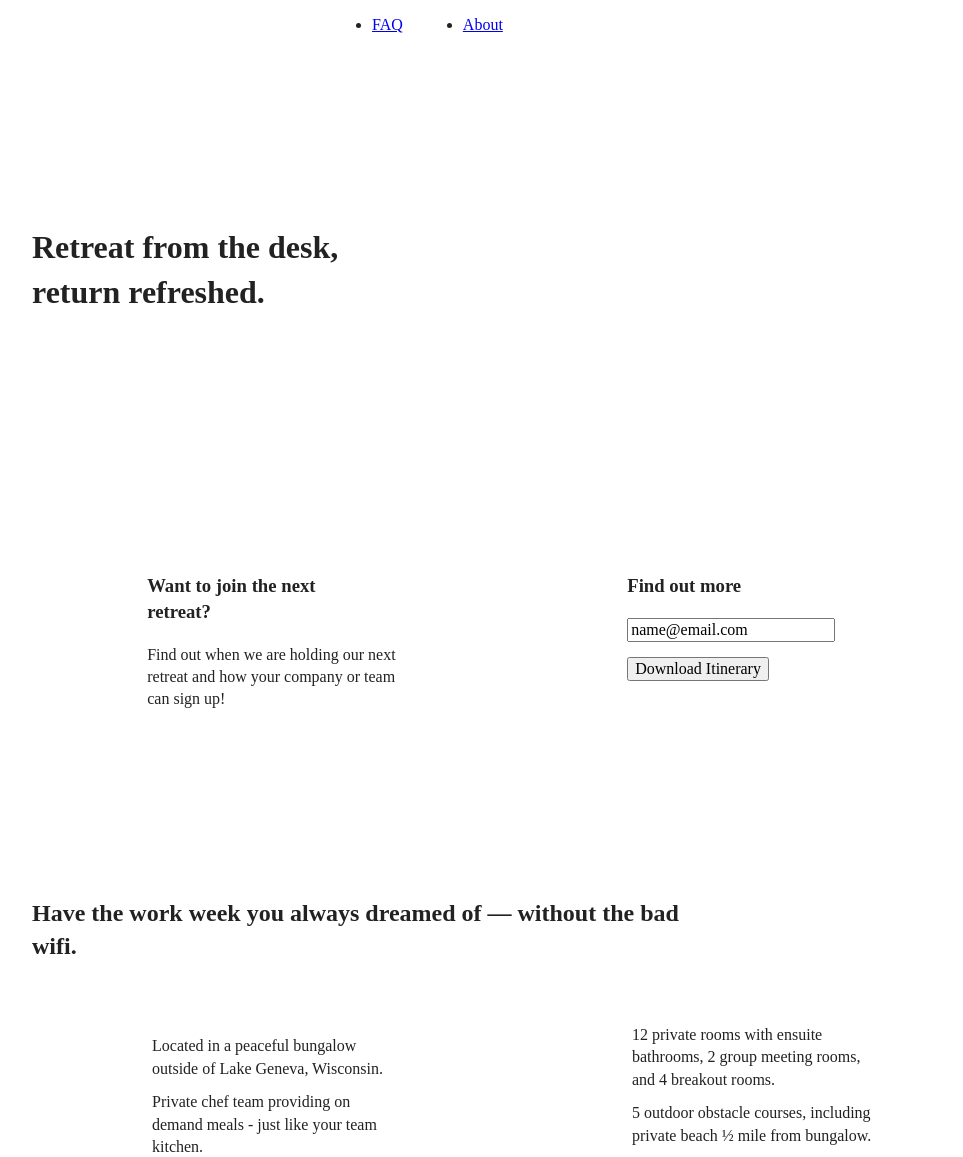
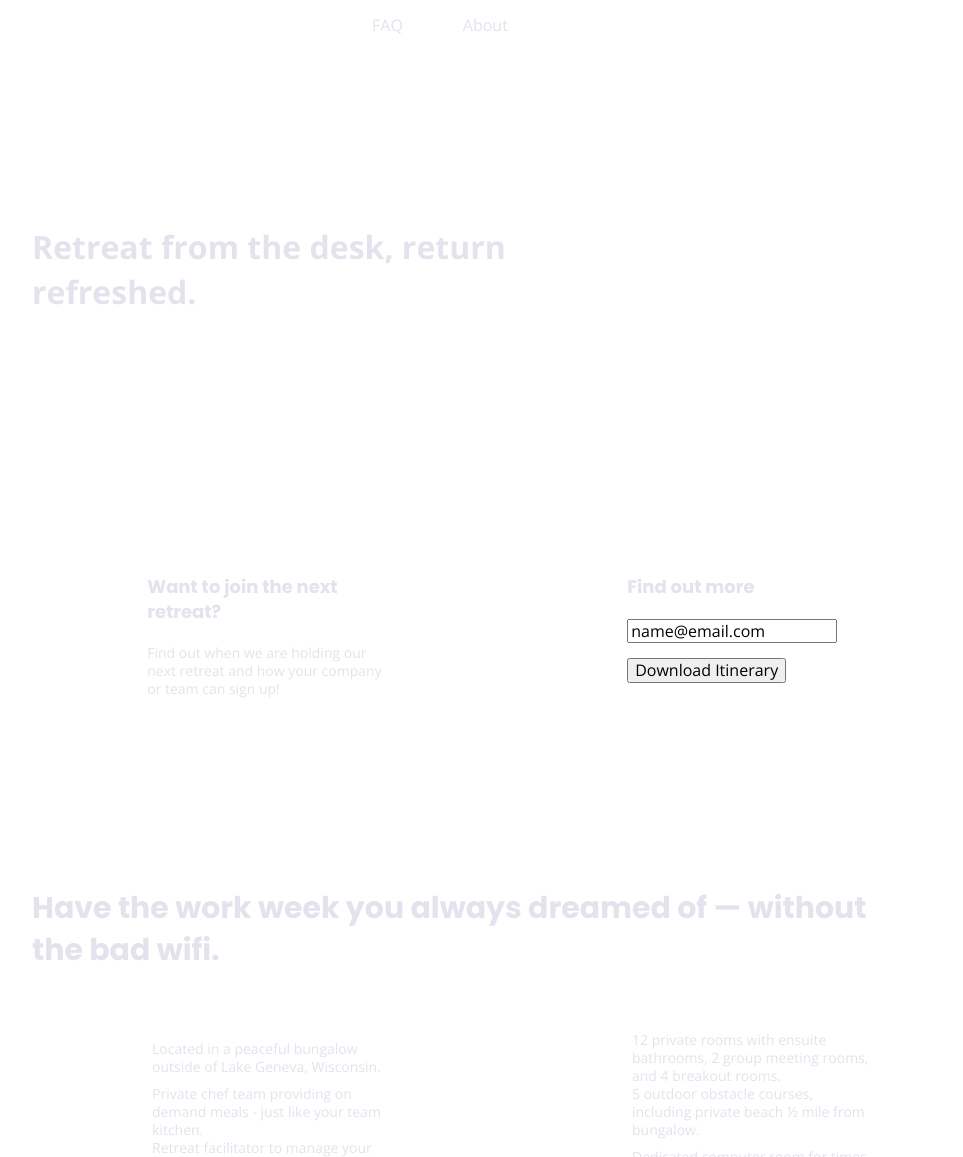
Before and after one commit to jlglauber/206-unplugged, a plain HTML site: page index.html in a window 1280 px wide. Shown: the part 143-1300 px from the top of the page, without its empty margins (128-1091 px from the left). Drawn offline with nearby package versions, Linux system fonts and the light colour scheme.

Commit message:
Implemented text styles

```diff
--- a/css/main.css
+++ b/css/main.css
@@ -98,6 +98,62 @@ textarea {
    Author's custom styles
    ========================================================================== */
 
+   /* General Styles */
+
+   html {
+     font-size: 16px;
+   }
+
+   body {
+    font-family: 'Open Sans', sans-serif;
+    font-size: 1em;
+    color: #e2e3ed;
+    text-align: left;
+   }
+
+   ul,
+   ol {
+    list-style-type: none;
+   }
+
+   a {
+     color: #e2e3ed;
+     text-decoration: none;
+   }
+
+   h2 {
+    font-family: 'Poppins', sans-serif;
+    font-size: 1.875em;
+   }
+
+   h3,
+   h4 {
+    font-family: 'Poppins', sans-serif;
+    font-size: 1.125em;
+    margin: 20px 0;
+   }
+
+   p {
+     font-size: .875em;
+     line-height: 1.285em;
+   }
+
+   img {
+
+   }
+
+   figure {
+
+   }
+
+   address {
+    font-style: normal;
+   }
+
+   .content-wrapper {
+    width: 90%;
+    margin: 50px 0;
+   }
    /* ----------------Base Header - Footer Styles -----------------------*/
     header,
     footer{
@@ -520,7 +576,7 @@ textarea {
 
 /*Hero*/
 .hero-area h1 {
-  width:40%;
+  width:60%;
 }
 
 /*Aside*/
@@ -534,15 +590,15 @@ aside .content-wrapper .form  {
 
 /*Features*/
 .features h2  {
-  width: 70%;
+  width: 90%;
 }
 .features .article  {
-  flex-basis: 50%;
+  flex-basis: 33%;
 }
 
 /*Reviews*/
 .reviews article div  {
-  width:34%;
+  width:42%;
 }
 
 /* ==========================================================================
@@ -551,7 +607,7 @@ aside .content-wrapper .form  {
 
    .mission h2,
    contact-section .content-wrapper h2  {
-     width: 77%;
+     width: 95%;
    }
 
    .contact-section .content-wrapper h2 {
--- a/index.html
+++ b/index.html
@@ -16,6 +16,8 @@
 
   <meta name="theme-color" content="#fafafa">
 
+  <!-- Google Fonts -->
+  <link href="https://fonts.googleapis.com/css?family=Open+Sans:400,700|Poppins:500,700" rel="stylesheet">
 </head>
 
 <body>
```
Also changed, not shown: about/index.html (+3 -0 lines), faq/index.html (+3 -0 lines).
